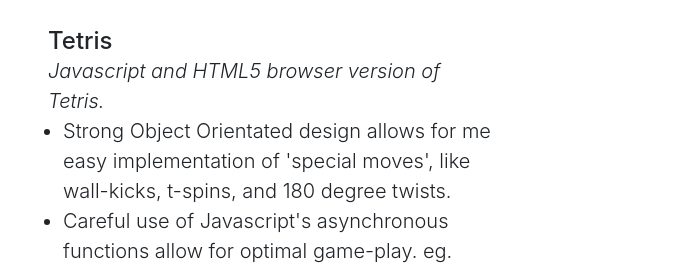
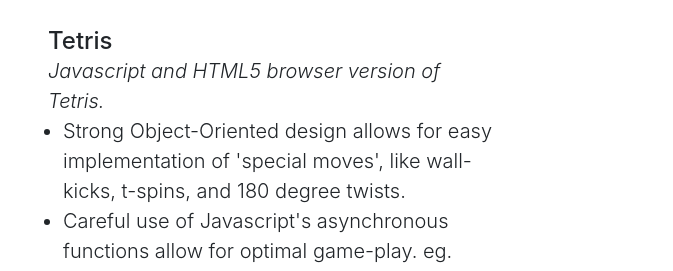
Before and after one commit to iseessel/iseessel.github.io, a website with bundled scripts: page index.html in a window 1280 px wide. Shown: the part 1749-2020 px from the top of the page, 607-1280 px from the left. Built offline with nearby package versions, Linux system fonts and the light colour scheme.

Commit message:
fixed typos

```diff
--- a/index.html
+++ b/index.html
@@ -99,7 +99,7 @@
                   <div class="project-body">
                     <p class="project-subheader">Javascript and HTML5 browser version of Tetris.</p>
                     <ul>
-                      <li class="project-bullets">Strong Object Orientated design allows for me easy implementation of 'special moves', like wall-kicks, t-spins, and 180 degree twists.
+                      <li class="project-bullets">Strong Object-Oriented design allows for easy implementation of 'special moves', like wall-kicks, t-spins, and 180 degree twists.
                       </li>
                       <li> Careful use of Javascript's asynchronous functions allow for optimal game-play. eg. When a piece falls the player is given a half a second to move the piece so that it can continue to fall.
                       </li>
```
